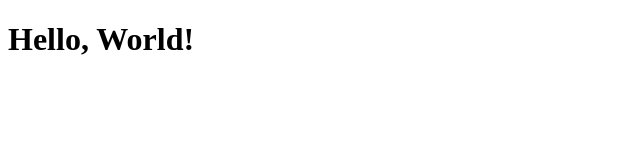
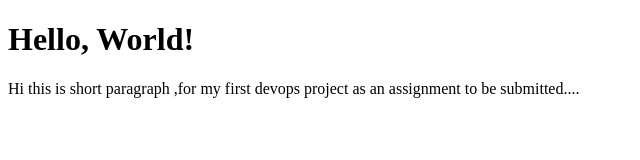
Before and after one commit to Ashikmahbub/dev-ops-assignment-01, a plain HTML site: page project_file.html in a window 1280 px wide. Shown: the whole page, without its empty margins (0-640 px from the left). Drawn offline with Linux system fonts and the light colour scheme.

Commit message:
Add introduction paragraph

```diff
--- a/project_file.html
+++ b/project_file.html
@@ -4,5 +4,7 @@
 <head><title>Hello</title></head>
 <body>
   <h1>Hello, World!</h1>
+	<p> Hi this is short paragraph ,for my first devops project as an assignment  to be submitted.... </p>
+
 </body>
 </html>
```
